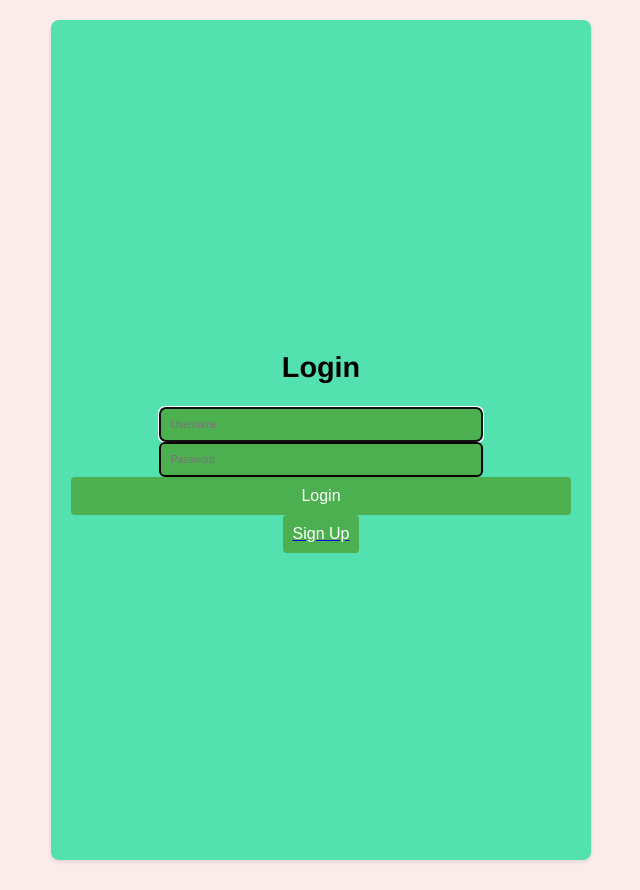
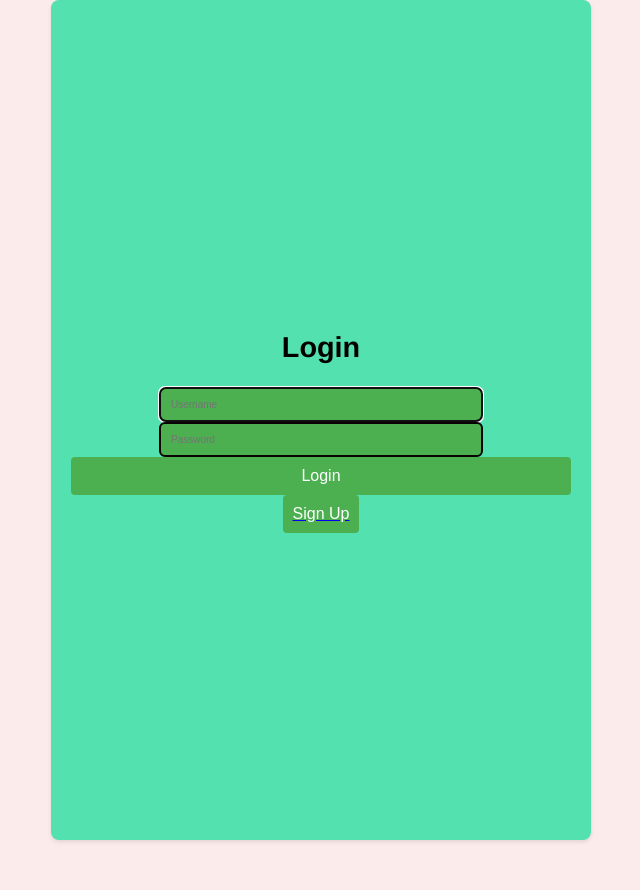
Before and after one commit to Eldar-svg/justtestingskills, a React (Create React App) app: page /login in a window 1280 px wide. Shown: the whole page, without its empty margins (319-959 px from the left). Built offline with nearby package versions, Linux system fonts and the light colour scheme.

Commit message:
change margin and some color and width

```diff
--- a/src/mainstructure/Products/coffe-list/CoffeStyle/editcoffestyle.module.css
+++ b/src/mainstructure/Products/coffe-list/CoffeStyle/editcoffestyle.module.css
@@ -1,10 +1,12 @@
 /* Основной стиль страницы */
 body {
     font-family: 'Franklin Gothic Medium', 'Arial Narrow', Arial, sans-serif;
-    margin: 20px;
+    margin: auto;
     background-color: #fcebeb;
     color: #000000;
     font-size: larger;
+    max-width: 50%;
+
   }
 
   /* Заголовок */
@@ -18,11 +20,13 @@ body {
   /* Стили формы */
   form {
     max-width: 500px;
-    margin: 0 auto;
+    margin: auto;
+    margin-bottom: 50px;
     background: #54e1b0;
     padding: 20px;
     border-radius: 8px;
     box-shadow: 0 2px 4px rgba(0, 0, 0, 0.1);
+
   }
 
   /* Форм-группы */
@@ -63,7 +67,7 @@ body {
   }
 
   button:hover {
-    background-color: #347237;
+    background-color: #ffffff;
   }
 
   /* Сообщения об ошибках и загрузке */
```
